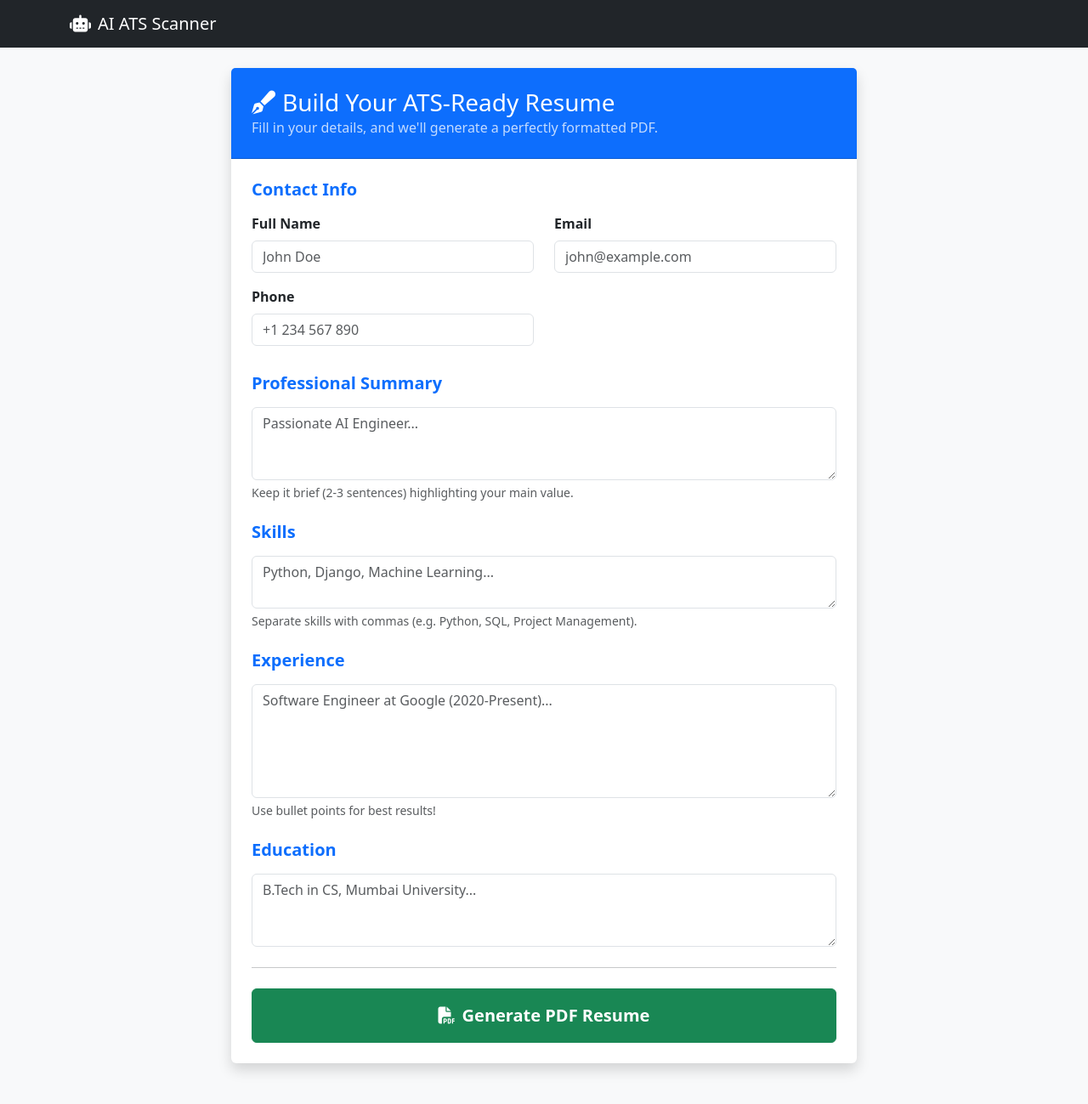
After one commit to Legit18Im/AI-ATS-Resume-Scanner, a Django app: page /resume-builder/ in a window 1280 px wide. The commit adds this page. Shown: the whole page at 85% size. Run offline with Django 5.2, Linux system fonts and the light colour scheme; a user stored in the database is signed in.

Commit message:
Added Resume Builder, Templates Gallery, and Layout Analysis

```diff
--- a/ats_web/urls.py
+++ b/ats_web/urls.py
@@ -32,4 +32,8 @@ urlpatterns = [
     path('history/<int:pk>/', views.view_scan, name='view_scan'),
     path('history/<int:pk>/download/', views.download_report, name='download_report'),
     path('about/', views.about, name='about'),
+    path('templates/', views.templates_list, name='templates_list'),
+    # Resume Builder
+    path('resume-builder/', views.resume_builder, name='resume_builder'),
+    path('resume-builder/download/<int:pk>/', views.download_resume_pdf, name='download_resume_pdf'),
 ]
--- /dev/null
+++ b/scanner/forms.py
@@ -0,0 +1,18 @@
+from django import forms
+from .models import ResumeProfile
+
+class ResumeBuilderForm(forms.ModelForm):
+    class Meta:
+        model = ResumeProfile
+        fields = ['full_name', 'email', 'phone', 'summary', 'skills', 'experience', 'education']
+
+        # Add Bootstrap styling to every input field
+        widgets = {
+            'full_name': forms.TextInput(attrs={'class': 'form-control', 'placeholder': 'John Doe'}),
+            'email': forms.EmailInput(attrs={'class': 'form-control', 'placeholder': 'john@example.com'}),
+            'phone': forms.TextInput(attrs={'class': 'form-control', 'placeholder': '+1 234 567 890'}),
+            'summary': forms.Textarea(attrs={'class': 'form-control', 'rows': 3, 'placeholder': 'Passionate AI Engineer...'}),
+            'skills': forms.Textarea(attrs={'class': 'form-control', 'rows': 2, 'placeholder': 'Python, Django, Machine Learning...'}),
+            'experience': forms.Textarea(attrs={'class': 'form-control', 'rows': 5, 'placeholder': 'Software Engineer at Google (2020-Present)...'}),
+            'education': forms.Textarea(attrs={'class': 'form-control', 'rows': 3, 'placeholder': 'B.Tech in CS, Mumbai University...'}),
+        }
--- a/scanner/models.py
+++ b/scanner/models.py
@@ -16,3 +16,20 @@ class ScanHistory(models.Model):
 
     def __str__(self):
         return f"{self.candidate_name} - {self.ats_score}%"
+
+
+
+
+class ResumeProfile(models.Model):
+    user = models.ForeignKey(User, on_delete=models.CASCADE)
+    full_name = models.CharField(max_length=255)
+    email = models.EmailField()
+    phone = models.CharField(max_length=20)
+    summary = models.TextField(help_text="A brief professional summary")
+    skills = models.TextField(help_text="Comma-separated list (e.g. Python, Django, SQL)")
+    experience = models.TextField(help_text="Paste your work experience here")
+    education = models.TextField(help_text="Paste your education details here")
+    created_at = models.DateTimeField(auto_now_add=True)
+
+    def __str__(self):
+        return f"{self.full_name}'s Profile"
--- /dev/null
+++ b/scanner/templates/scanner/resume_builder.html
@@ -0,0 +1,79 @@
+<!DOCTYPE html>
+<html lang="en">
+<head>
+    <title>Resume Builder - AI ATS Scanner</title>
+    <link href="https://cdn.jsdelivr.net/npm/bootstrap@5.3.0/dist/css/bootstrap.min.css" rel="stylesheet">
+    <link rel="stylesheet" href="https://cdnjs.cloudflare.com/ajax/libs/font-awesome/6.4.0/css/all.min.css">
+</head>
+<body class="bg-light">
+
+<nav class="navbar navbar-dark bg-dark mb-4">
+    <div class="container">
+        <a class="navbar-brand" href="/"><i class="fas fa-robot me-2"></i>AI ATS Scanner</a>
+    </div>
+</nav>
+
+<div class="container pb-5">
+    <div class="row justify-content-center">
+        <div class="col-lg-8">
+            <div class="card shadow border-0">
+                <div class="card-header bg-primary text-white p-4">
+                    <h3 class="mb-0"><i class="fas fa-pen-fancy me-2"></i>Build Your ATS-Ready Resume</h3>
+                    <p class="mb-0 opacity-75">Fill in your details, and we'll generate a perfectly formatted PDF.</p>
+                </div>
+                <div class="card-body p-4">
+                    <form method="post">
+                        {% csrf_token %}
+
+                        <h5 class="text-primary fw-bold mb-3">Contact Info</h5>
+                        <div class="row mb-3">
+                            <div class="col-md-6 mb-3">
+                                <label class="form-label fw-bold">Full Name</label>
+                                {{ form.full_name }}
+                            </div>
+                            <div class="col-md-6 mb-3">
+                                <label class="form-label fw-bold">Email</label>
+                                {{ form.email }}
+                            </div>
+                            <div class="col-md-6 mb-3">
+                                <label class="form-label fw-bold">Phone</label>
+                                {{ form.phone }}
+                            </div>
+                        </div>
+
+                        <h5 class="text-primary fw-bold mb-3">Professional Summary</h5>
+                        <div class="mb-4">
+                            {{ form.summary }}
+                            <div class="form-text">Keep it brief (2-3 sentences) highlighting your main value.</div>
+                        </div>
+
+                        <h5 class="text-primary fw-bold mb-3">Skills</h5>
+                        <div class="mb-4">
+                            {{ form.skills }}
+                            <div class="form-text">Separate skills with commas (e.g. Python, SQL, Project Management).</div>
+                        </div>
+
+                        <h5 class="text-primary fw-bold mb-3">Experience</h5>
+                        <div class="mb-4">
+                            {{ form.experience }}
+                            <div class="form-text">Use bullet points for best results!</div>
+                        </div>
+
+                        <h5 class="text-primary fw-bold mb-3">Education</h5>
+                        <div class="mb-4">
+                            {{ form.education }}
+                        </div>
+
+                        <hr class="my-4">
+                        <button type="submit" class="btn btn-success w-100 py-3 fw-bold fs-5">
+                            <i class="fas fa-file-pdf me-2"></i>Generate PDF Resume
+                        </button>
+                    </form>
+                </div>
+            </div>
+        </div>
+    </div>
+</div>
+
+</body>
+</html>
--- a/scanner/views.py
+++ b/scanner/views.py
@@ -12,8 +12,13 @@ from django.shortcuts import render, redirect, get_object_or_404
 # Import our AI modules
 from . import extractor, parser, skill_extractor, jd_processor, semantic_matcher, scorer, suggestions, recommender
 
-# 1. IMPORT THE DATABASE MODEL
+#  IMPORT THE DATABASE MODEL
 from .models import ScanHistory
+from .models import ScanHistory, ResumeProfile  # <--- Added ResumeProfile
+from .forms import ResumeBuilderForm            # <--- Added this line
+
+
+
 
 # Load data once when the server starts
 SKILL_LIST = skill_extractor.load_skill_taxonomy()
@@ -36,17 +41,24 @@ def home(request):
         try:
             # 3. Run the AI Pipeline
             resume_content = extractor.extract_text(uploaded_file_url)
+
+            #  NEW: Analyze the Layout immediately after text extraction
+            layout_tips = suggestions.analyze_layout(resume_content)
+
             basic_info = parser.parse_basic_info(resume_content)
             resume_skills = skill_extractor.extract_skills_from_text(resume_content, SKILL_LIST)
             jd_data = jd_processor.process_jd_text(jd_text)
 
             match_results = semantic_matcher.semantic_skill_match(resume_skills, jd_data)
             ats_score = scorer.calculate_ats_score(match_results)
+
+            # Existing Content Suggestions
             tips = suggestions.generate_resume_suggestions(resume_content, basic_info, resume_skills)
+
             jobs = recommender.recommend_jobs(resume_skills, JD_DATABASE)
 
             # ---------------------------------------------------------
-            # 4. NEW: SAVE SCAN TO DATABASE
+            # 4. SAVE SCAN TO DATABASE
             # ---------------------------------------------------------
             ScanHistory.objects.create(
                 candidate_name=basic_info.get('name') or "Unknown Candidate",
@@ -67,6 +79,7 @@ def home(request):
                 'matched_skills': match_results['matched_skills'],
                 'missing_skills': match_results['missing_skills'],
                 'tips': tips,
+                'layout_tips': layout_tips,  # 👈 NEW: Add this line
                 'jobs': jobs
             }
 
@@ -79,7 +92,6 @@ def home(request):
                 os.remove(uploaded_file_url)
 
     return render(request, 'scanner/index.html', context)
-
 # ---------------------------------------------------------
 # 2. NEW: HISTORY VIEW FUNCTION
 # ---------------------------------------------------------
@@ -164,3 +176,79 @@ def logout_view(request):
 
 def about(request):
     return render(request, 'scanner/about.html')
+
+
+
+def templates_list(request):
+    # In a real app, these could be in the database.
+    # For now, we hardcode the list of available templates.
+    templates = [
+        {
+            "id": 1,
+            "name": "The Harvard Classic",
+            "desc": "Clean, black & white structure. Best for Finance, Law, and Traditional corporate roles.",
+            "filename": "classic_resume.docx",
+            "icon": "fa-university",
+            "color": "primary"
+        },
+        {
+            "id": 2,
+            "name": "The Tech Modern",
+            "desc": "Slightly modern header with skills focus. Ideal for Software Engineers and Startups.",
+            "filename": "tech_resume.docx",
+            "icon": "fa-laptop-code",
+            "color": "success"
+        },
+        {
+            "id": 3,
+            "name": "The ATS Safe",
+            "desc": "Zero columns, zero graphics, standard fonts. 100% parsable by any machine.",
+            "filename": "ats_safe.docx",
+            "icon": "fa-shield-alt",
+            "color": "dark"
+        },
+    ]
+    return render(request, 'scanner/templates_list.html', {'templates': templates})
+
+
+# --- RESUME BUILDER VIEWS ---
+
+@login_required(login_url='/login/')
+def resume_builder(request):
+    if request.method == 'POST':
+        form = ResumeBuilderForm(request.POST)
+        if form.is_valid():
+            # Save the profile but attach the user first
+            profile = form.save(commit=False)
+            profile.user = request.user
+            profile.save()
+
+            # Redirect to the download/preview page (we will create this URL next)
+            return redirect('download_resume_pdf', pk=profile.pk)
+    else:
+        form = ResumeBuilderForm()
+
+    return render(request, 'scanner/resume_builder.html', {'form': form})
+
+@login_required(login_url='/login/')
+def download_resume_pdf(request, pk):
+    # 1. Get the profile
+    profile = get_object_or_404(ResumeProfile, pk=pk, user=request.user)
+
+    # 2. Load the Resume Template (Clean ATS Design)
+    template_path = 'scanner/resume_pdf_template.html'
+    context = {'profile': profile}
+
+    # 3. Generate PDF
+    response = HttpResponse(content_type='application/pdf')
+    filename = f"Resume_{profile.full_name.replace(' ', '_')}.pdf"
+    response['Content-Disposition'] = f'attachment; filename="{filename}"'
+
+    template = get_template(template_path)
+    html = template.render(context)
+
+    pisa_status = pisa.CreatePDF(html, dest=response)
+
+    if pisa_status.err:
+        return HttpResponse('We had some errors <pre>' + html + '</pre>')
+    return response
```
Also changed, not shown: scanner/suggestions.py (+47 -0 lines), scanner/templates/scanner/index.html (+22 -0 lines), scanner/templates/scanner/resume_pdf_template.html (added, +60 -0 lines), scanner/templates/scanner/templates_list.html (added, +57 -0 lines), db.sqlite3, scanner/migrations/0003_resumeprofile.py (added), 1 other file.
